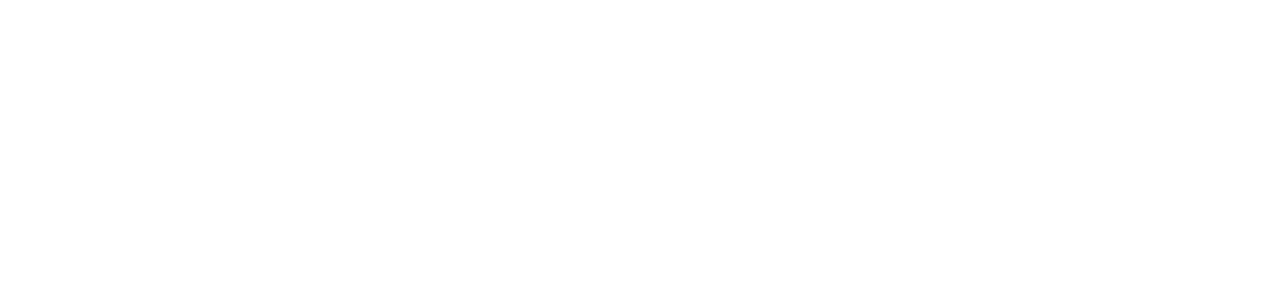
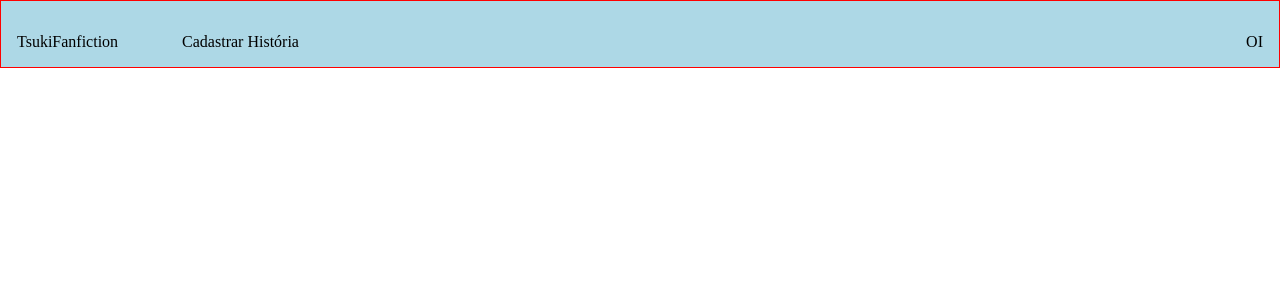
Before and after one commit to DanielleVieira/devweb, a React (Create React App) app in the folder frontend/: page / in a window 1280 px wide. Shown: the top 300 px of the page. Built offline with nearby package versions, Linux system fonts and the light colour scheme.

Commit message:
adicionados logo, nav e pesquisa em app e um pouco de css para o header de app

```diff
--- /dev/null
+++ b/frontend/src/App.css
@@ -0,0 +1,33 @@
+* {
+    padding: 0;
+    margin: 0;
+}
+.App {
+    border: 1px solid red;
+    box-sizing: border-box;
+}
+
+.header {
+    display: flex;
+    gap: 3rem;
+    padding: 2rem 1rem 1rem;
+    background-color: lightblue;
+}
+
+.container-pesquisa {
+    margin-left: auto;
+}
+
+.nav-item {
+    background-color: rgb(173, 216, 230);
+    padding: 1rem;
+    color: black;
+}
+
+.nav-item:hover {
+    background-color: rgb(180, 220, 250);
+}
+
+.nav-item:link {
+    text-decoration: none;
+}
--- a/frontend/src/App.js
+++ b/frontend/src/App.js
@@ -1,8 +1,23 @@
+import './App.css';
+import Pesquisa from './components/Pesquisa/Pesquisa';
 
 function App() {
   return (
     <div className="App">
+      <header className="header">
+        <div className="containner-logo">
+          <span className="logo-item">Tsuki</span>
+          <span className="logo-item">Fanfiction</span>
+        </div>
+        <nav className="nav">
+          <a className="nav-item" href="#">Cadastrar História</a>
+        </nav>
 
+        <div className="container-pesquisa">
+          <Pesquisa></Pesquisa>
+        </div>
+
+      </header>
     </div>
   );
 }
--- /dev/null
+++ b/frontend/src/components/Pesquisa/Pesquisa.js
@@ -0,0 +1,8 @@
+
+function Pesquisa() {
+    return (
+        <div>OI</div>
+    );
+}
+
+export default Pesquisa;
```
